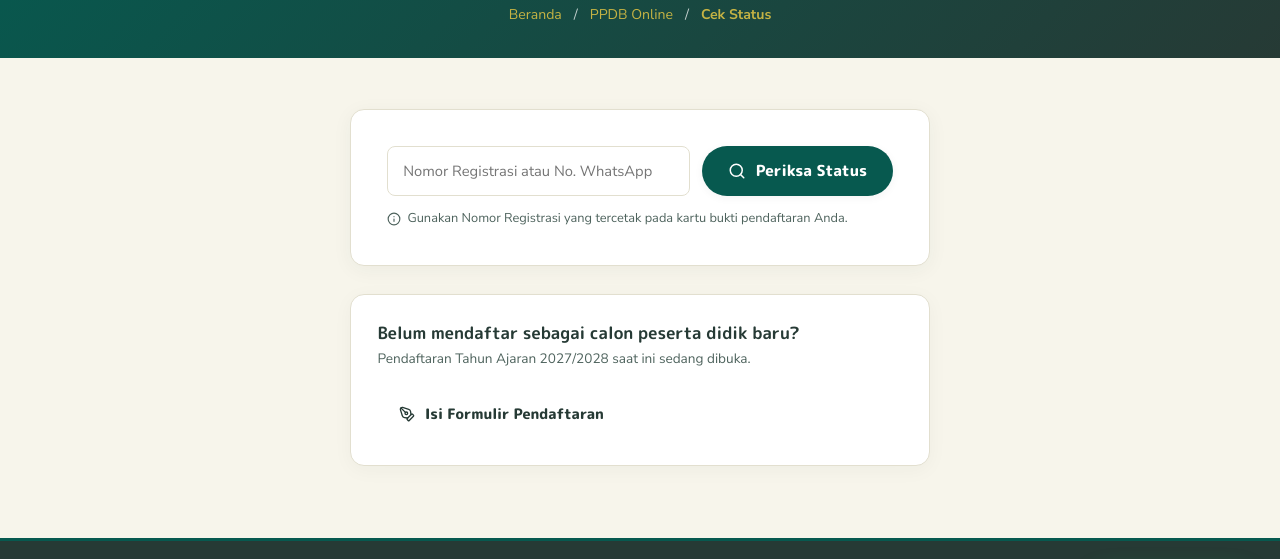
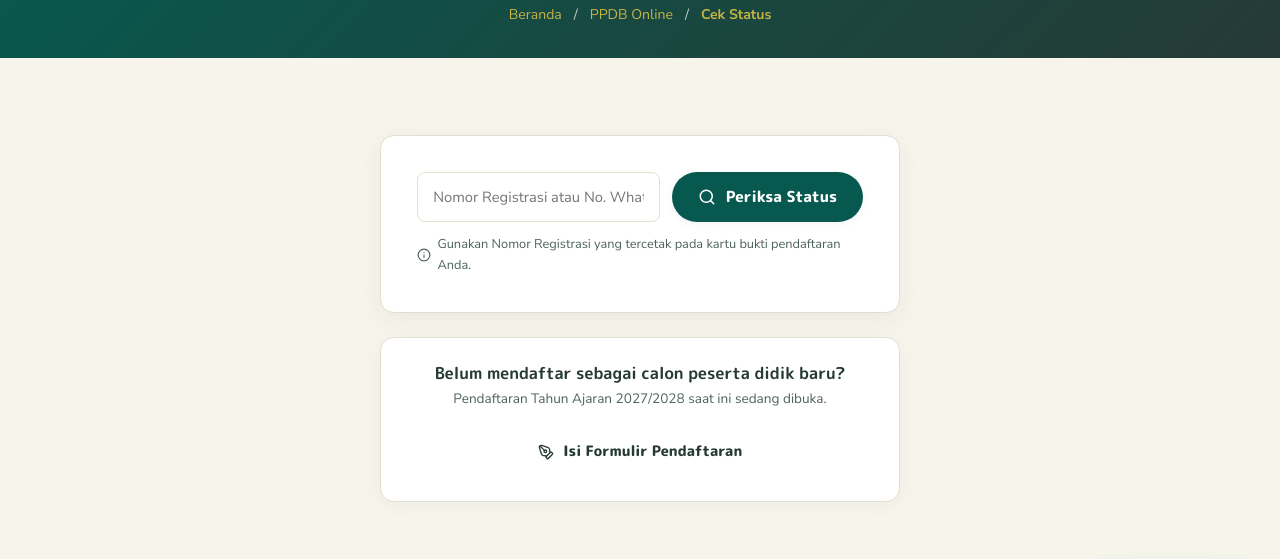
Before and after one commit to alyadwi0505/AL-MURSYIDIYYAH, a plain HTML site: page cek-status.html in a window 1280 px wide. Shown: the part 162-721 px from the top of the page. Drawn offline with nearby package versions, Linux system fonts and the light colour scheme; a web font is replaced by a local one.

Commit message:
fix(ui): Pusatkan posisi background card cek status secara vertikal & horizontal

```diff
--- a/assets/css/style.css
+++ b/assets/css/style.css
@@ -2369,13 +2369,29 @@ svg.lucide-loader {
 }
 
 /* --- CEK STATUS PENDAFTARAN (Senior UI/UX Design System) --- */
+.tracking-section {
+  min-height: 65vh;
+  display: flex;
+  align-items: center;
+  justify-content: center;
+  padding: clamp(2.5rem, 5vw, 4.5rem) 0;
+}
+
+.tracking-container {
+  display: flex;
+  flex-direction: column;
+  align-items: center;
+  justify-content: center;
+  width: 100%;
+}
+
 .tracking-wrapper {
   background: var(--color-white);
   border-radius: var(--radius-md);
   border: 1px solid var(--color-border);
-  box-shadow: 0 4px 20px rgba(38, 58, 53, 0.05);
+  box-shadow: 0 6px 24px rgba(38, 58, 53, 0.06);
   padding: clamp(1.35rem, 3.5vw, 2.25rem);
-  max-width: 580px;
+  max-width: 520px;
   width: 100%;
   box-sizing: border-box;
   margin: 0 auto;
@@ -2404,44 +2420,46 @@ svg.lucide-loader {
 
 /* Extra CTA Box for Cek Status */
 .tracking-cta-box {
-  margin-top: 1.75rem;
-  padding: clamp(1.25rem, 3vw, 1.65rem);
+  margin-top: 1.5rem;
+  padding: clamp(1.2rem, 3vw, 1.5rem);
   background: var(--color-white);
   border: 1px solid var(--color-border);
   border-radius: var(--radius-md);
   box-shadow: 0 4px 20px rgba(38, 58, 53, 0.04);
   display: flex;
-  align-items: center;
-  justify-content: space-between;
-  flex-wrap: wrap;
-  gap: 1.25rem;
+  flex-direction: column;
+  align-items: center;
+  text-align: center;
+  gap: 1rem;
   box-sizing: border-box;
-  max-width: 580px;
+  max-width: 520px;
   width: 100%;
   margin-left: auto;
   margin-right: auto;
 }
 
 .tracking-cta-text {
-  text-align: left;
+  text-align: center;
 }
 
 .tracking-cta-title {
   font-family: var(--font-heading);
   font-weight: 700;
   color: var(--color-dark-forest);
-  font-size: 1.05rem;
+  font-size: 1.02rem;
   line-height: 1.35;
+  text-align: center;
 }
 
 .tracking-cta-subtitle {
   font-size: 0.85rem;
   color: var(--color-dark-forest-muted);
-  margin-top: 0.2rem;
+  margin-top: 0.25rem;
+  text-align: center;
 }
 
 .tracking-cta-btn {
-  padding: 0.65rem 1.25rem;
+  padding: 0.7rem 1.35rem;
   font-size: 0.9rem;
   white-space: nowrap;
   flex-shrink: 0;
@@ -2814,14 +2832,17 @@ svg.lucide-loader {
 }
 
 @media (max-width: 640px) {
+  .tracking-section {
+    min-height: 55vh;
+    padding: 2.25rem 0 3.25rem;
+  }
   .tracking-wrapper,
   .tracking-cta-box {
-    width: calc(100% - 1.5rem);
-    max-width: 480px;
+    width: min(90%, 460px);
     margin-left: auto;
     margin-right: auto;
     padding: 1.35rem 1.15rem;
-    border-radius: 14px;
+    border-radius: 16px;
     box-shadow: 0 4px 18px rgba(38, 58, 53, 0.05);
   }
   .tracking-search-form {
@@ -2922,9 +2943,9 @@ svg.lucide-loader {
 @media (max-width: 480px) {
   .tracking-wrapper,
   .tracking-cta-box {
-    width: calc(100% - 1rem);
+    width: min(88%, 390px);
     padding: 1.25rem 1rem;
-    border-radius: 12px;
+    border-radius: 14px;
   }
 }
 
--- a/cek-status.html
+++ b/cek-status.html
@@ -16,7 +16,7 @@
   <script src="https://unpkg.com/lucide@latest"></script>
 
   <!-- Stylesheet -->
-  <link rel="stylesheet" href="assets/css/style.css?v=3.7">
+  <link rel="stylesheet" href="assets/css/style.css?v=3.8">
   <link rel="icon" type="image/png" href="assets/img/logo-transparent.png">
 </head>
 
@@ -93,8 +93,8 @@
     </section>
 
     <!-- CEK STATUS SECTION -->
-    <section class="section section-ivory" style="min-height: 60vh; padding-top: clamp(2rem, 4vw, 3.5rem); padding-bottom: clamp(2.5rem, 5vw, 4rem);">
-      <div class="container container-narrow">
+    <section class="section section-ivory tracking-section">
+      <div class="container container-narrow tracking-container">
         <div class="tracking-wrapper">
           <form id="formCekStatus" class="tracking-search-form">
             <input
```
